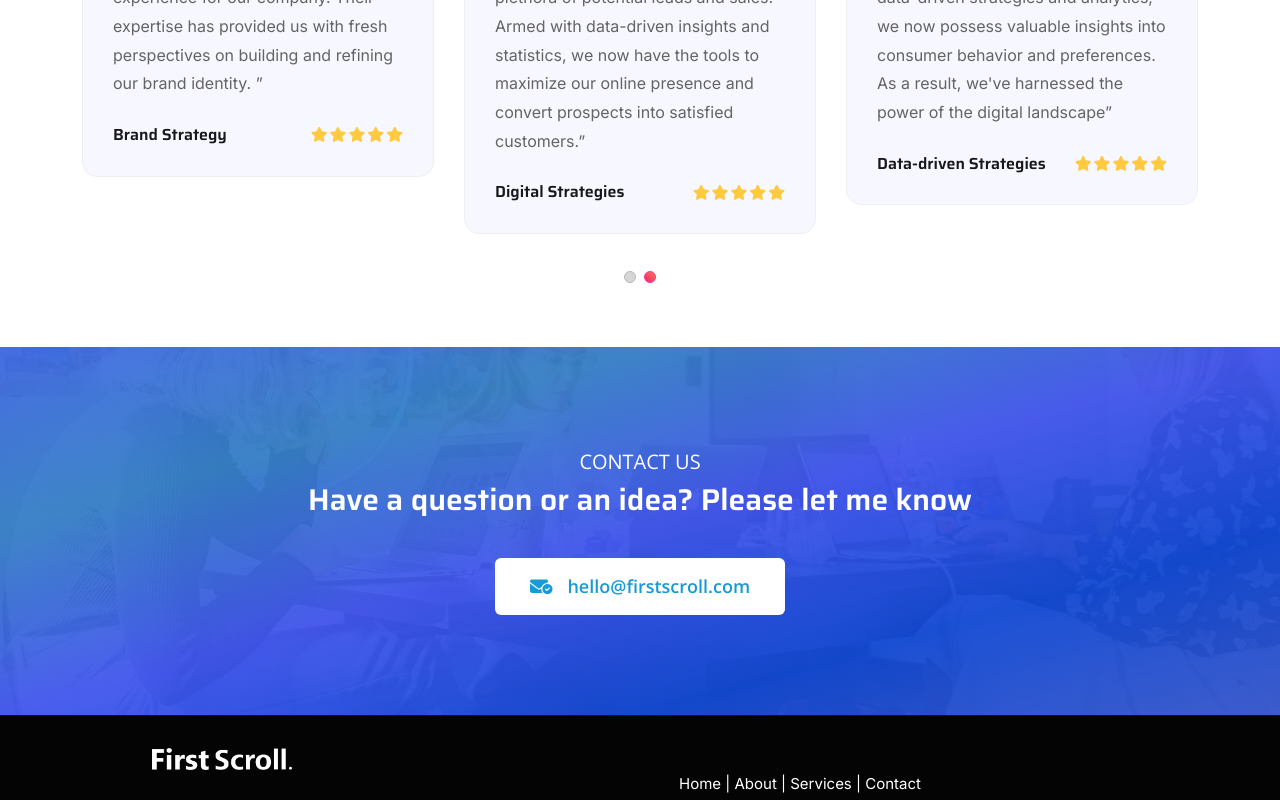
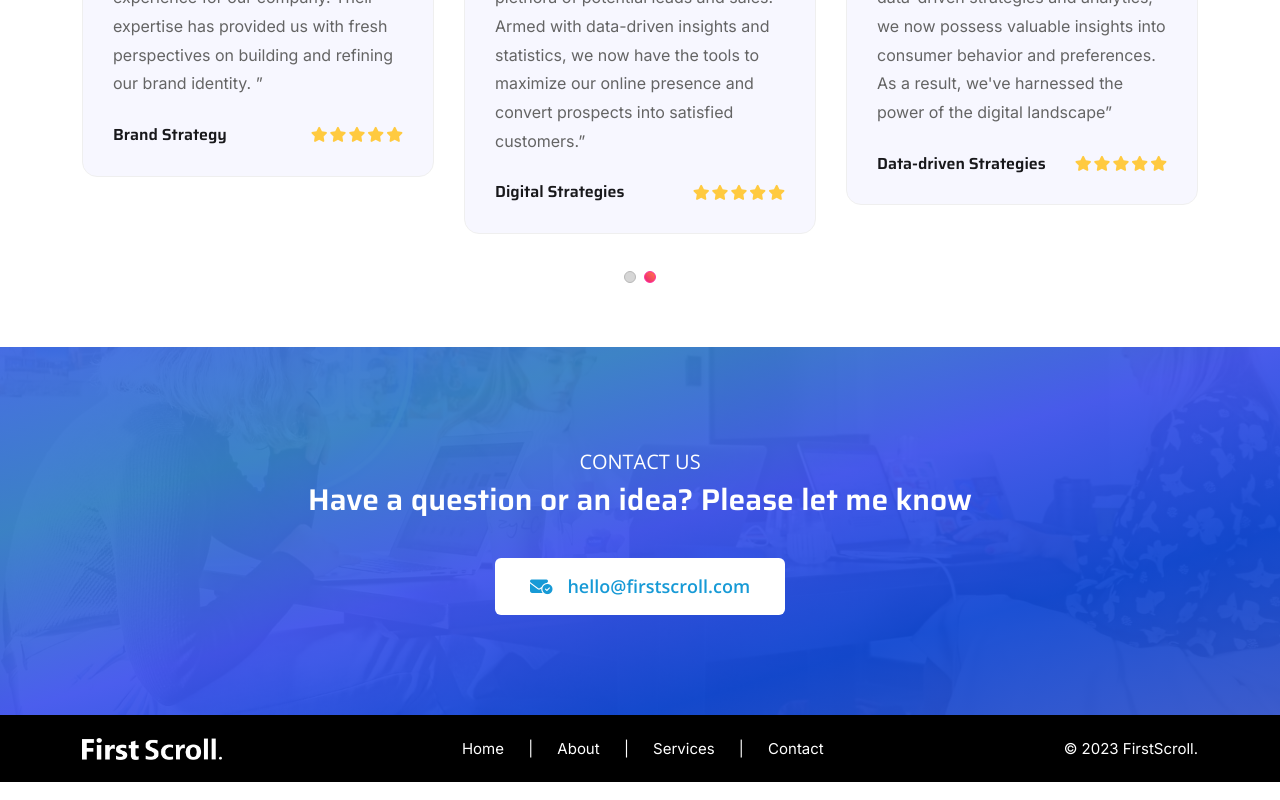
Before and after one commit to VishnuSudev/firstscroll, a Next.js app: page / in a window 1280 px wide. Shown: the part 4128-4928 px from the top of the page. Built offline with nearby package versions, Linux system fonts and the light colour scheme.

Commit message:
footer updated

```diff
--- a/components/Layouts/FooterDark.js
+++ b/components/Layouts/FooterDark.js
@@ -1,30 +1,144 @@
-import React from "react";
 import Link from "next/link";
+import React, { useState } from "react";
+import Popup from "reactjs-popup";
+import ContactForm from "../Contact/ContactForm";
+
 
 const FooterDark = () => {
+  const [showModal, setShowModal] = useState(false);
   const currentYear = new Date().getFullYear();
+
+  const handleHomeClick = () => {
+    console.log("Home clicked");
+  };
+
+  const handleAboutClick = () => {
+    document
+    .getElementById("aboutus")
+    .scrollIntoView({ behavior: "smooth" });
+  };
+
+  const handleServicesClick = () => {
+
+      document
+        .getElementById("services")
+        .scrollIntoView({ behavior: "smooth" });
+
+  };
+
+  const handleContactClick = () => {
+    setShowModal(true);
+  };
+
+  const footerStyle = {
+    backgroundColor: "#333",
+    color: "#fff",
+    padding: "20px 0",
+  };
+
+  const containerStyle = {
+    display: "flex",
+    justifyContent: "space-between",
+    alignItems: "center",
+  };
+
+  const logoStyle = {
+    width: "140px",
+  };
+
+  const linksStyle = {
+    flexGrow: 1, // Adjust flex-grow to center the links
+    textAlign: "center",
+  };
+
+  const linkStyle = {
+    color: "#fff",
+    textDecoration: "none",
+    margin: "0 20px",
+    cursor: "pointer", // Add cursor pointer to indicate links are clickable
+  };
+
+
+
+  const copyrightStyle = {
+    marginLeft: "auto",
+  };
+
   return (
     <>
-      <footer className="footer-dark">
-        <div className="copyright-area" style={{marginTop:0}}>
-          <div className="container">
-            <div className="col-lg-3 col-md-3 col-sm-12">
-            <div className="logo">
-                  <Link href="/">
-                    <img src="/Scroll_White.png" width="140" alt="Logo" />
+      <footer style={footerStyle} className="footer-dark">
+        <div style={containerStyle} className="container">
+          <div style={logoStyle} className="footer-content">
+            <img src="/Scroll_White.png" width="140" alt="Logo" onClick={handleHomeClick} />
+          </div>
+          <div style={linksStyle} className="footer-content">
+            <p>
+              <span style={linkStyle} onClick={handleHomeClick}>
+              <Link style={{color:"white"}}
+                    href="/"
+                    // className={`nav-link ${currentPath == "/" && "active"}`}
+                  >
+                    Home
+                    {/* <i className="fa-solid fa-angle-down"></i> */}
                   </Link>
-                </div>
+              </span>{" "}
+              |{" "}
+              <span style={linkStyle} onClick={handleAboutClick}>
+                About
+              </span>{" "}
+              |{" "}
+              <span style={linkStyle} onClick={handleServicesClick}>
+                Services
+              </span>{" "}
+              |{" "}
+              <span style={linkStyle} onClick={handleContactClick}>
+                Contact
+              </span>
+            </p>
+          </div>
+
+          <div style={copyrightStyle} className="footer-content">
+            <p>© {currentYear} FirstScroll.</p>
+          </div>
+          <Popup
+            open={showModal}
+            onClose={() => {
+              setShowModal(false);
+            }}
+            contentStyle={{
+              borderRadius: "10px",
+              minHeight:"55%",
+              minWidth:"75%"
+            }}
+            position="right center"
+          >
+            <div
+              style={{
+                padding: "20px",
+                borderRadius: 10,
+              }}
+            >
+              <div
+              onClick={()=>{
+                setShowModal(false);
+              }}
+              style={{
+                position:"absolute",
+                right:"10px",
+                top:"10px",
+                fontSize:"20px",
+                cursor:"pointer"
+              }}>
+               &#10006;
+              </div>
+
+              <div style={{
+
+              }}><ContactForm/></div>
             </div>
-            <div className="col-lg-9 col-md-9 col-sm-12"  style={{position: 'absolute', right: 0}}>
+          </Popup>
+        </div>
 
-            <p>
-              Home | About | Services | Contact
-            </p>
-
-            </div>
-
-          </div>
-        </div>
       </footer>
     </>
   );
```
